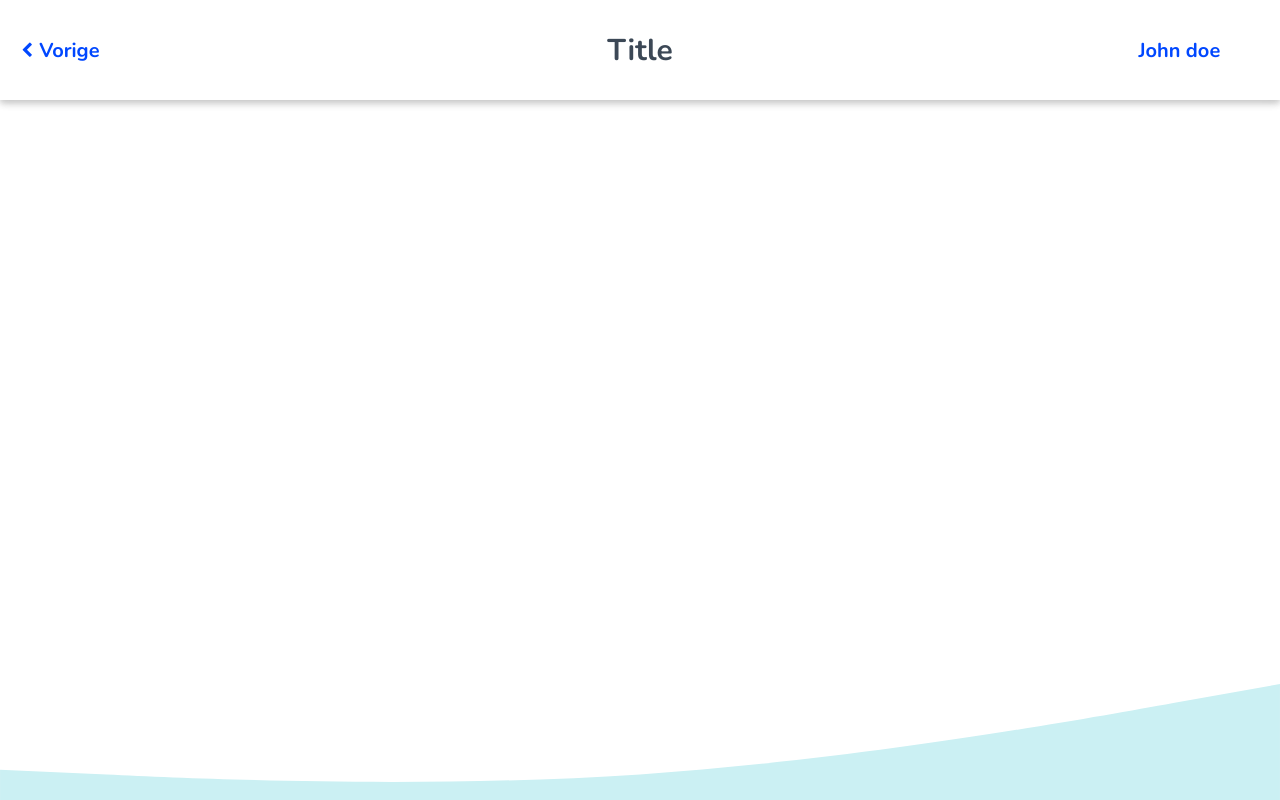
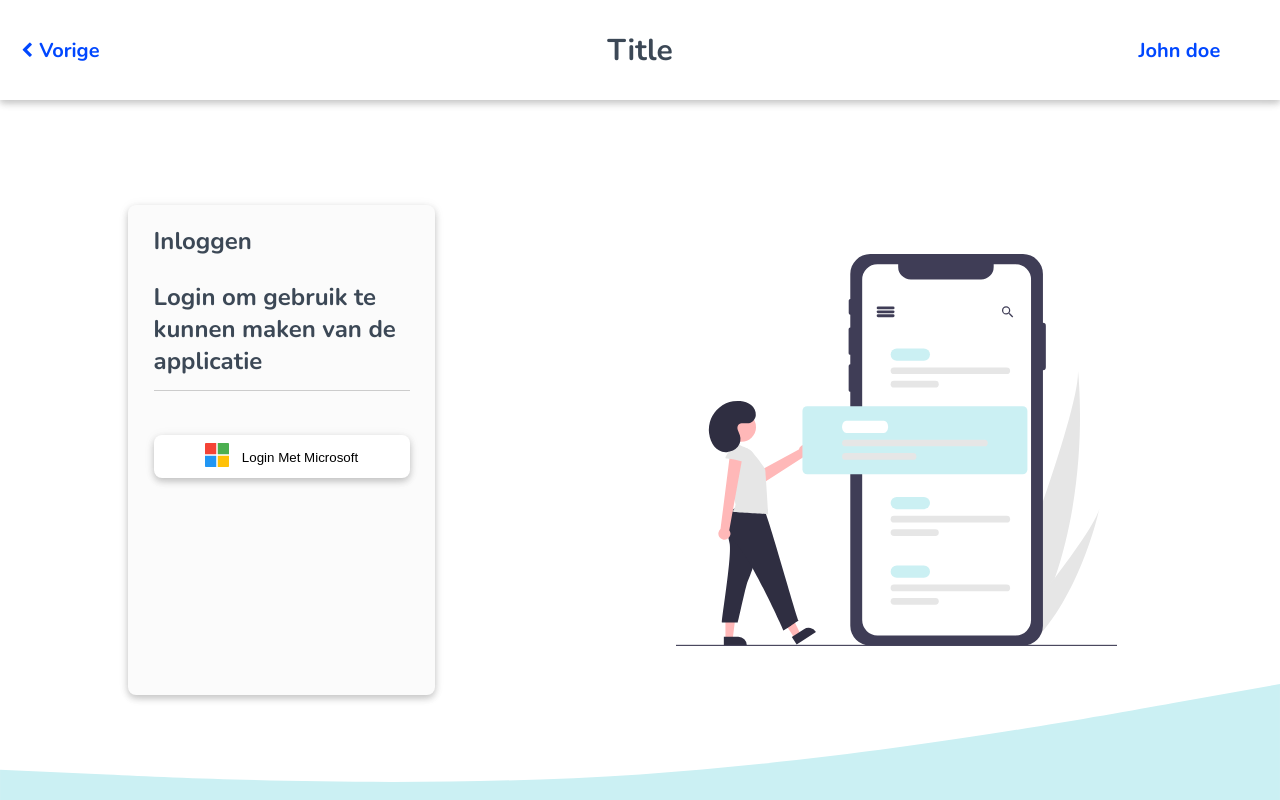
Before and after one commit to Rowan-Paul/HANAIM-DWA-Rekenlogboek, a React (Create React App) app in the folder rekenlogboek/client-side/: page / in a window 1280 px wide. Built offline with nearby package versions, Linux system fonts and the light colour scheme.

Commit message:
Changed logbook landing page

```diff
--- a/rekenlogboek/client-side/src/js/App.js
+++ b/rekenlogboek/client-side/src/js/App.js
@@ -2,8 +2,11 @@ import React from 'react'
 import { Switch, Route, BrowserRouter as Router } from 'react-router-dom'
 
 import Header from '../js/common/components/Header'
-import LogbookDesigner from '../js/logbook-designer/LogbookDesigner'
-// import SignIn from '../js/sign-in/SignIn'
+
+import LogbookDesigner from './logbook-designer/LogbookDesigner'
+import LogbookDesignerLanding from './logbook-designer/containers/LogbookDesignerLanding'
+
+import SignIn from '../js/sign-in/SignIn'
 
 import '../scss/App.scss'
 
@@ -14,8 +17,16 @@ function App() {
 			<main>
 				<Router>
 					<Switch>
+						<Route path="/logbook-designer/new-logbook"></Route>
+						<Route path="/logbook-designer/overview"></Route>
 						<Route path="/logbook-designer" exact>
-							<LogbookDesigner />
+							<LogbookDesigner>
+								<LogbookDesignerLanding />
+							</LogbookDesigner>
+						</Route>
+
+						<Route path="/" exact>
+							<SignIn />
 						</Route>
 					</Switch>
 				</Router>
--- a/rekenlogboek/client-side/src/js/common/components/Button.js
+++ b/rekenlogboek/client-side/src/js/common/components/Button.js
@@ -3,10 +3,7 @@ import '../../../scss/common/components/Button.scss'
 
 export default function Button(props) {
 	return (
-		<button
-			className={`bttn ${props.color} hover-${props.color}`}
-			onClick={() => props.handler()}
-		>
+		<button className={`bttn ${props.color}`} onClick={() => props.handler()}>
 			{props.value}
 		</button>
 	)
--- a/rekenlogboek/client-side/src/js/logbook-designer/LogbookDesigner.js
+++ b/rekenlogboek/client-side/src/js/logbook-designer/LogbookDesigner.js
@@ -1,24 +1,9 @@
 import React from 'react'
-import { Switch, Route, BrowserRouter as Router } from 'react-router-dom'
-
-import LogbookDesignerLanding from './containers/LogbookDesignerLanding'
 
 import '../../scss/logbook-designer/LogbookDesigner.scss'
 
-function LogbookDesigner() {
-	return (
-		<div className="logbook-developer">
-			<Router>
-				<Switch>
-					<Route path="/logbook-designer/new-logbook"></Route>
-					<Route path="/logbook-designer/overview"></Route>
-					<Route path="/logbook-designer" exact>
-						<LogbookDesignerLanding />
-					</Route>
-				</Switch>
-			</Router>
-		</div>
-	)
+function LogbookDesigner(props) {
+	return <div className="logbook-developer">{props.children}</div>
 }
 
 export default LogbookDesigner
--- a/rekenlogboek/client-side/src/scss/App.scss
+++ b/rekenlogboek/client-side/src/scss/App.scss
@@ -18,7 +18,7 @@ main {
 }
 
 h1 {
-	font-weight: 600;
+	font-weight: 700;
 	margin-block-end: 0;
 }
 
--- a/rekenlogboek/client-side/src/scss/Variables.scss
+++ b/rekenlogboek/client-side/src/scss/Variables.scss
@@ -1,13 +1,16 @@
+//fonts
+$font-weight: 700;
+
 // Colors
 $fontColor: #3c4856;
 $formColor: #fbfbfb;
 $borderColor: #ccc;
 $blue: #0047ff;
-$hover-blue: darken($blue, 5%);
+$hover-blue: darken($blue, 10%);
 $green: #00df76;
-$hover-green: darken($green, 5%);
+$hover-green: darken($green, 10%);
 $mint: #cbf0f3;
 $yellow: #ffd05b;
-$hover-yellow: darken($yellow, 5%);
+$hover-yellow: darken($yellow, 10%);
 $shadow: 0px 1px 12px 0px #00000010, 0px 4px 8px 0px #00000016,
 	0px 3px 6px 0px #00000020;
--- a/rekenlogboek/client-side/src/scss/common/components/Button.scss
+++ b/rekenlogboek/client-side/src/scss/common/components/Button.scss
@@ -7,33 +7,37 @@
 	font-weight: 700;
 	padding: 1vh 0;
 	width: 100%;
+	transition: ease-in-out 0.5s;
 }
 .yellow {
 	box-shadow: $shadow;
 	background: $yellow;
 	border: 1px solid $yellow;
-}
-.hover-yellow:hover {
+
+	&:hover {
 		background: $hover-yellow;
 		cursor: pointer;
+	}
 }
 
 .blue {
 	box-shadow: $shadow;
 	background: $blue;
 	border: 1px solid $blue;
-}
-.hover-blue:hover {
+
+	&:hover {
 		background: $hover-blue;
 		cursor: pointer;
+	}
 }
 
 .green {
 	box-shadow: $shadow;
 	background: $green;
 	border: 1px solid $green;
-}
-.hover-green:hover {
+
+	&:hover {
 		background: $hover-green;
 		cursor: pointer;
 	}
+}
--- a/rekenlogboek/client-side/src/scss/logbook-designer/containers/LogbookDesignerLanding.scss
+++ b/rekenlogboek/client-side/src/scss/logbook-designer/containers/LogbookDesignerLanding.scss
@@ -3,6 +3,6 @@
 }
 
 p {
-	font-size: 1.3rem;
-	font-weight: 600;
+	font-size: 24px;
+	font-weight: 700;
 }
```
Lines whose indentation alone changed are shown as unchanged.
